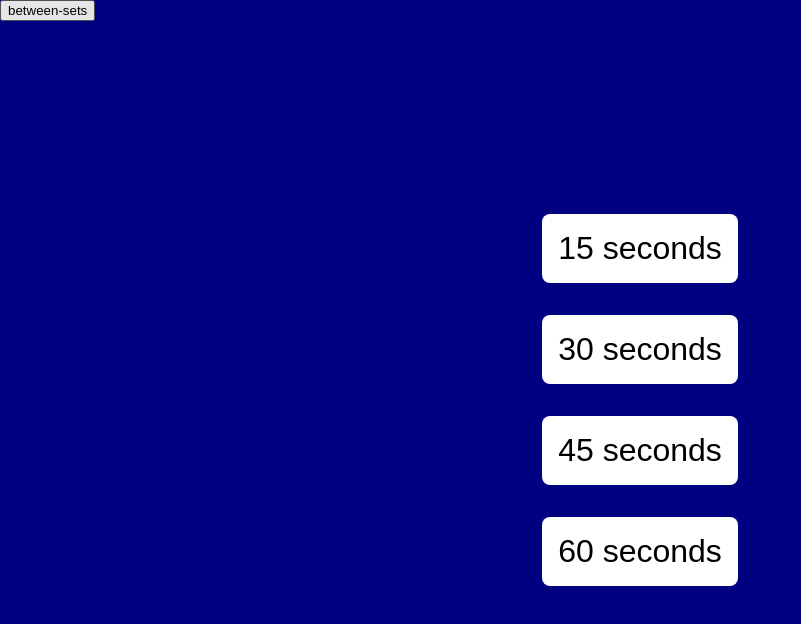
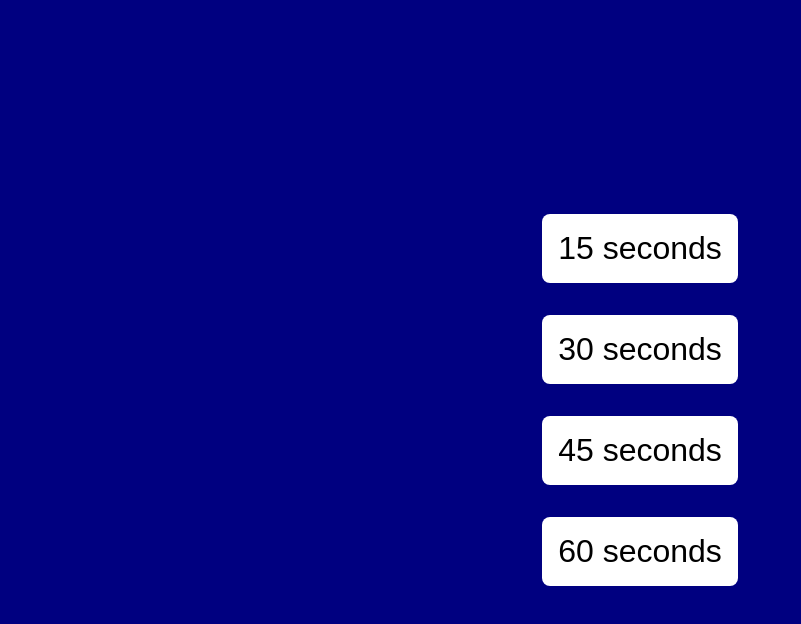
Before and after one commit to dheindel/hiitr, a SvelteKit app: page / in a window 1280 px wide. Shown: the top 624 px of the page, without its empty margins (0-801 px from the left). Built offline with nearby package versions, Linux system fonts and the light colour scheme.

Commit message:
Hide play/pause button between sets.

```diff
--- a/src/routes/+page.svelte
+++ b/src/routes/+page.svelte
@@ -30,7 +30,9 @@
     let countdownLength = 30;
 
     function onSelection(length: number) {
-        speechSynthesis.speak(new SpeechSynthesisUtterance(`${length} seconds`));
+        speechSynthesis.speak(
+            new SpeechSynthesisUtterance(`${length} seconds`)
+        );
         setTimeout(() => {
             countdownLength = length;
             $playState = "playing";
@@ -43,9 +45,11 @@
 </script>
 
 <header>
-    <button on:click={toggleState}>
-        {$playState}
-    </button>
+    {#if $playState !== "between-sets"}
+        <button on:click={toggleState}>
+            {$playState}
+        </button>
+    {/if}
 </header>
 {#if $playState === "playing" || $playState === "paused"}
     <Countdown {onCountdownDone} {countdownLength} name={"Workout"} />
```
